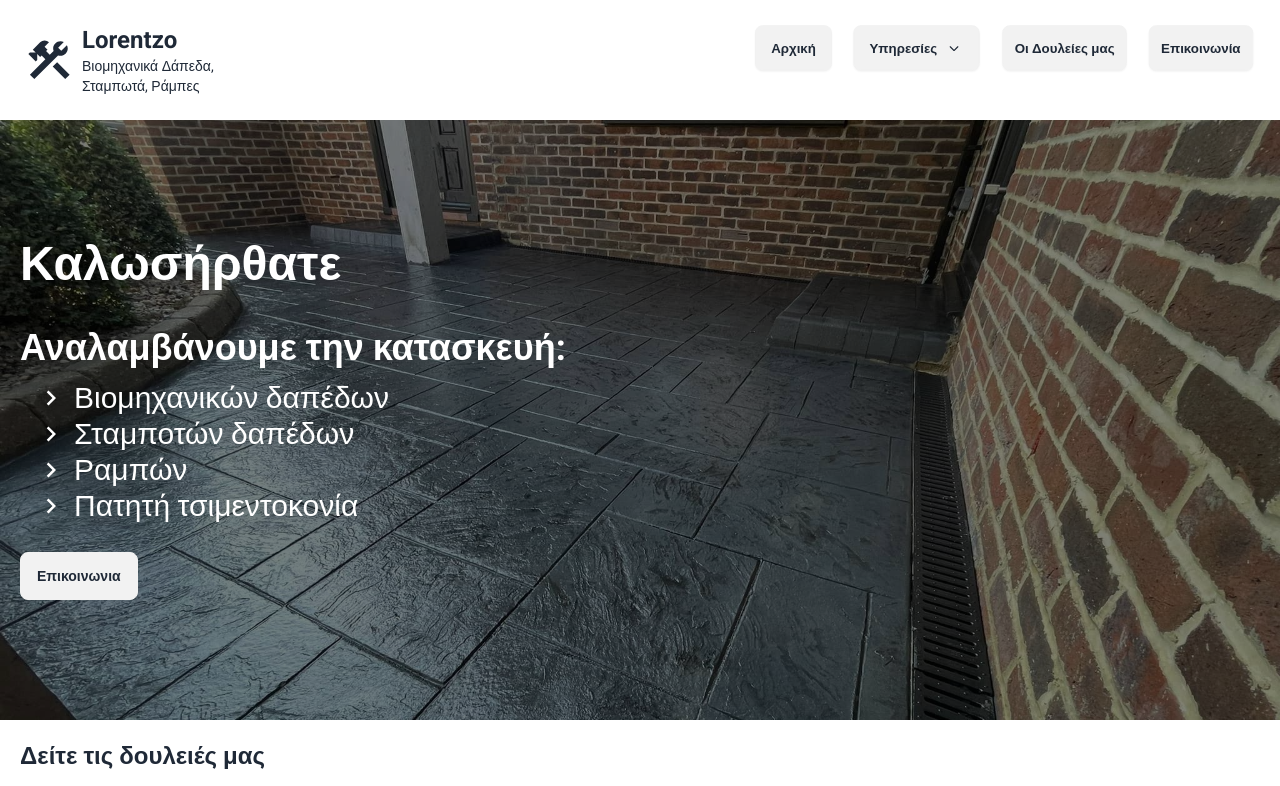
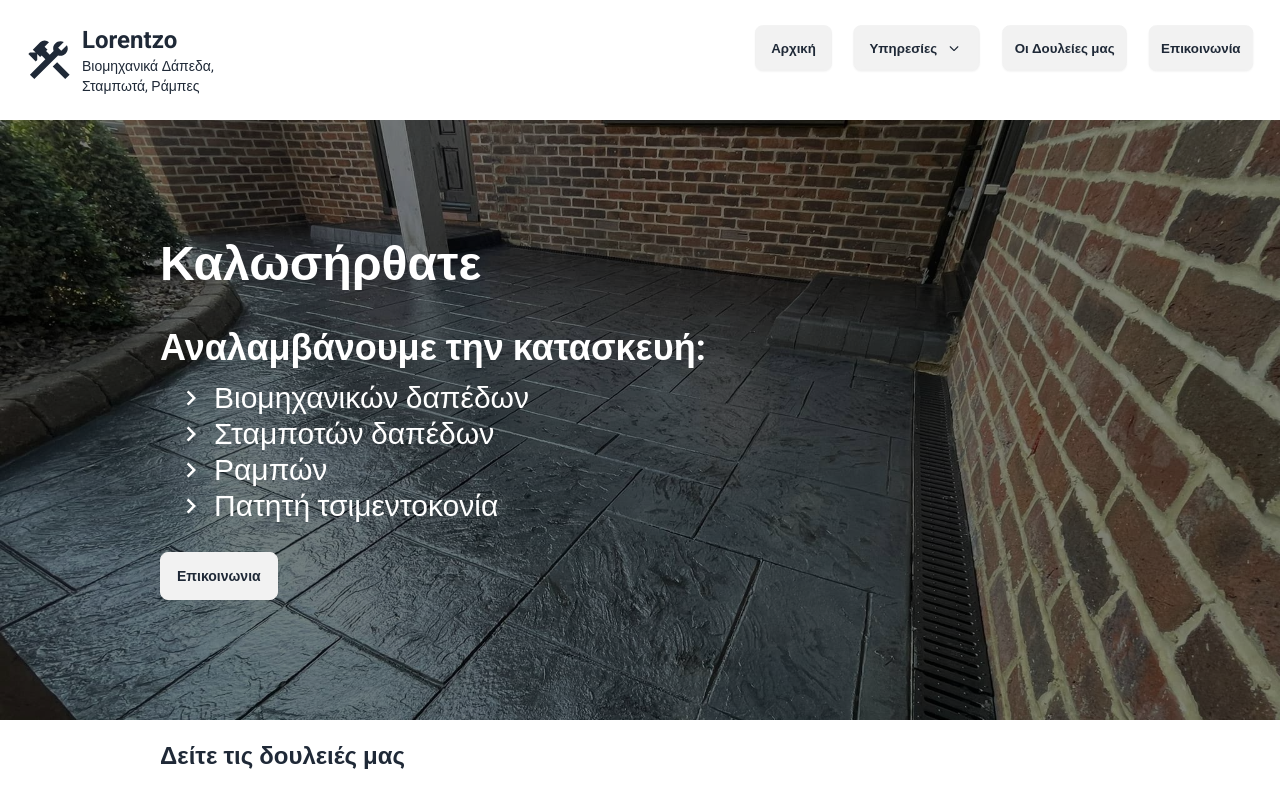
Before and after one commit to swthrhsmp/lorentzo, a Next.js app: page / in a window 1280 px wide. Shown: the top 786 px of the page. Built offline with nearby package versions, Linux system fonts and the light colour scheme.

Commit message:
fix container width

```diff
--- a/app/components/Home/Container.tsx
+++ b/app/components/Home/Container.tsx
@@ -2,11 +2,10 @@ import React from "react";
 
 interface Props {
   children: React.ReactNode;
-  maxWidth?: number;
 }
 
-const Container = ({ children, maxWidth = 1000 }: Props) => {
-  return <div className={`max-w-[${maxWidth}px] w-full`}>{children}</div>;
+const Container = ({ children }: Props) => {
+  return <div className={`max-w-[1000px] w-full`}>{children}</div>;
 };
 
 export default Container;
```
